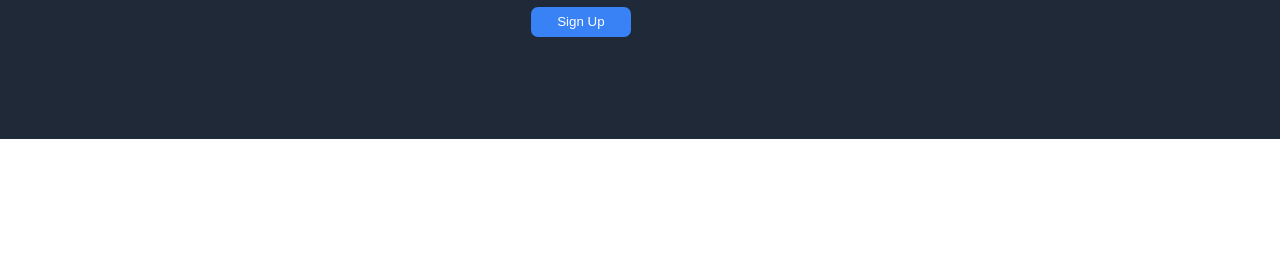
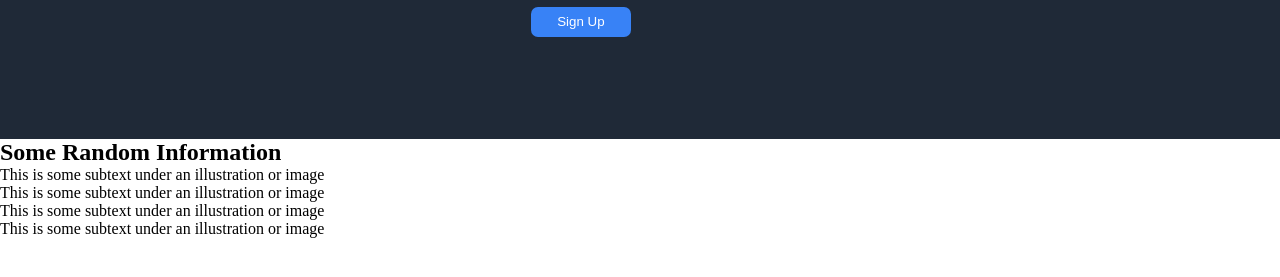
Before and after one commit to Daniel-Jacobson-1819/landing-page-project, a plain HTML site: page index.html in a window 1280 px wide. Shown: the part 361-638 px from the top of the page. Drawn offline with Linux system fonts and the light colour scheme.

Commit message:
add section-two html

```diff
--- a/index.html
+++ b/index.html
@@ -33,5 +33,26 @@
         </div>
       </div>
     </section>
+    <section class="section-two">
+      <div id="flex-container-sec2">
+        <h1>Some Random Information</h1>
+        <div class="element">
+          <div class="emptyspace"></div>
+          <p>This is some subtext under an illustration or image</p>
+        </div>
+        <div class="element">
+          <div class="emptyspace"></div>
+          <p>This is some subtext under an illustration or image</p>
+        </div>
+        <div class="element">
+          <div class="emptyspace"></div>
+          <p>This is some subtext under an illustration or image</p>
+        </div>
+        <div class="element">
+          <div class="emptyspace"></div>
+          <p>This is some subtext under an illustration or image</p>
+        </div>
+      </div>
+    </section>
   </body>
 </html>
```
